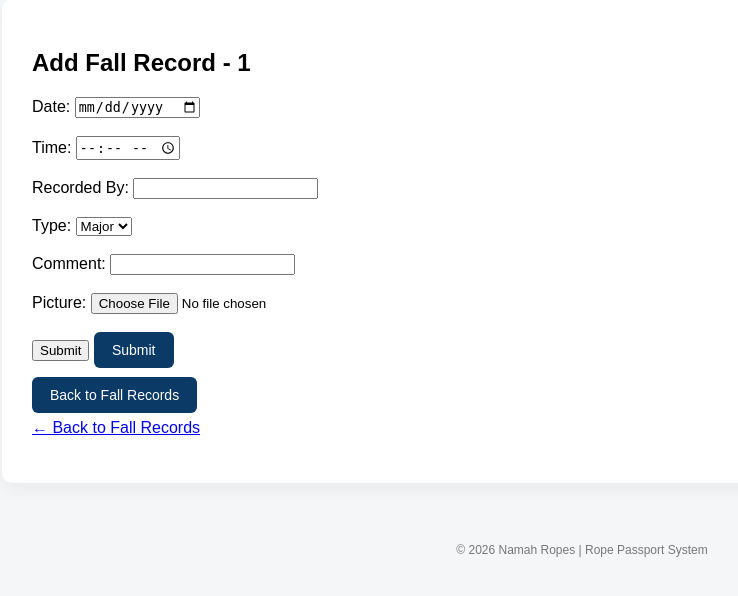
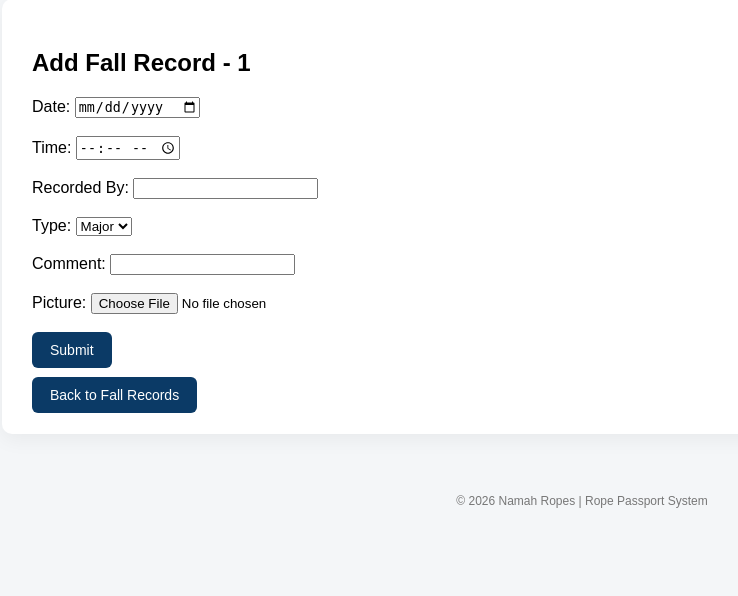
Before and after one commit to rohan-namahropes/passport, a Flask app: page /rope/1/falls/add-new in a window 1280 px wide. Shown: the part 107-703 px from the top of the page, without its empty margins (58-796 px from the left). Run offline with Flask 3, Linux system fonts and the light colour scheme; the visitor is signed in with stand-in values (Sample User, id 1); some libraries are stand-ins or nearby versions.

Commit message:
Update add_fall.html

```diff
--- a/templates/add_fall.html
+++ b/templates/add_fall.html
@@ -28,19 +28,13 @@
 
     Picture:
     <input type="file" name="picture" accept="image/*"><br><br>
-
-    <button type="submit">Submit</button>
     <button type="submit" class="btn">Submit</button>
 
 </form>
 
 <br>
 <a class="btn" href="/rope/{{ rope_id }}/falls">Back to Fall Records</a>
-<p style="margin-top:15px;">
-    <a href="/rope/{{ rope_id }}/falls">
-        ← Back to Fall Records
-    </a>
-</p>
+
 
 <script>
 function disableSubmit(form) {
```
